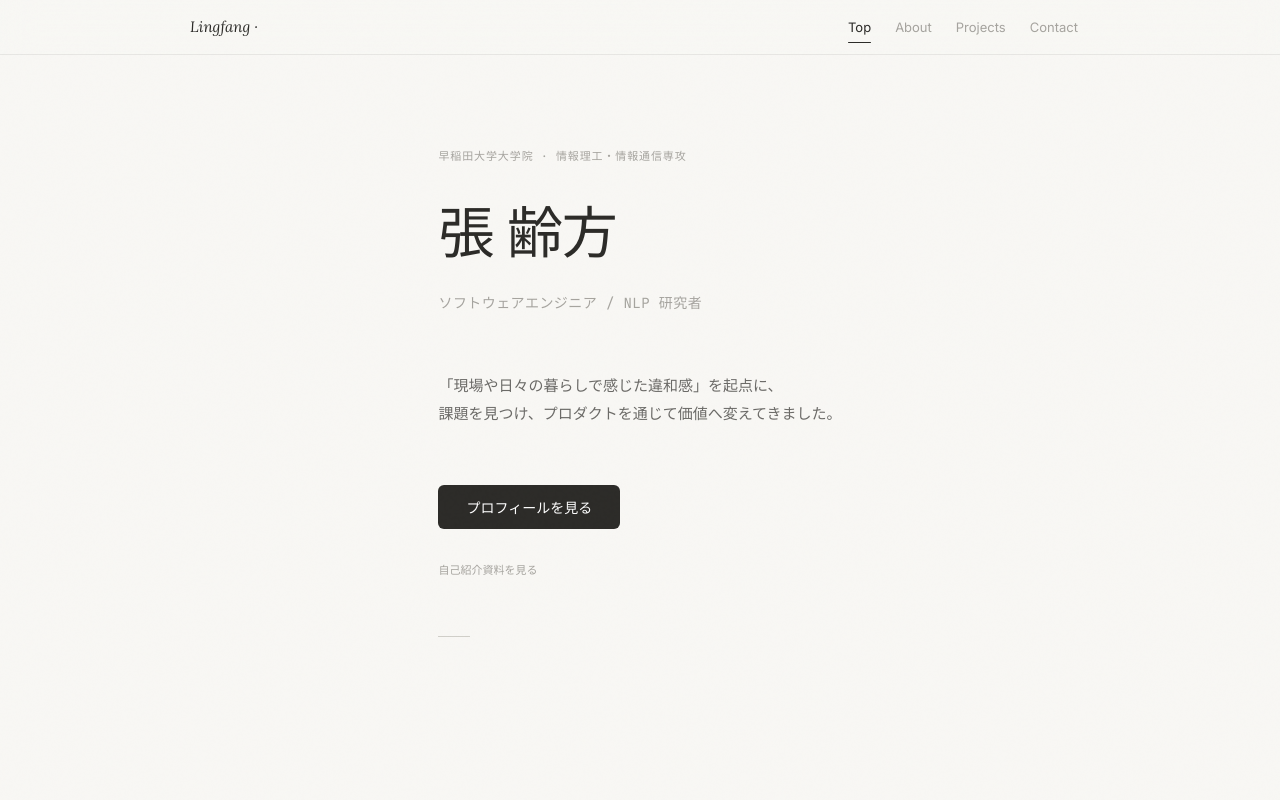
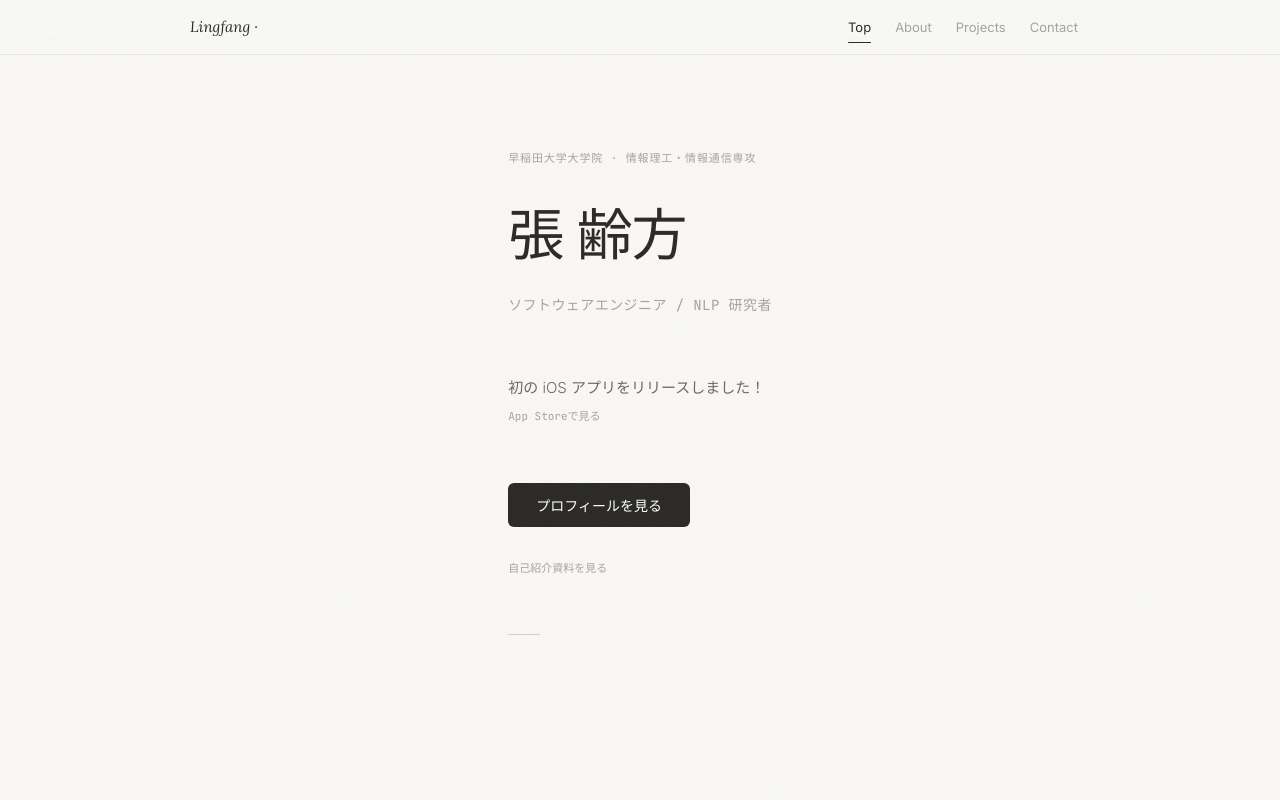
Before and after one commit to mamezlf/portfolio, a React (Vite) app: page / in a window 1280 px wide. Shown: the top 800 px of the page. Built offline with nearby package versions, Linux system fonts and the light colour scheme.

Commit message:
URIAGE release

```diff
--- a/src/components/organisms/Projects/Projects.module.css
+++ b/src/components/organisms/Projects/Projects.module.css
@@ -58,6 +58,20 @@
   opacity: 0.82;
 }
 
+.projectLinks {
+  display: flex;
+  flex-direction: column;
+  align-items: flex-start;
+  gap: var(--spacing-sm);
+  margin-top: var(--spacing-md);
+  margin-bottom: var(--spacing-lg);
+}
+
+.projectLinks :global(a) {
+  margin-top: 0;
+  margin-bottom: 0;
+}
+
 .footer {
   padding-top: var(--spacing-2xl);
   margin-top: var(--spacing-sm);
--- a/src/components/organisms/Projects/Projects.tsx
+++ b/src/components/organisms/Projects/Projects.tsx
@@ -81,10 +81,25 @@ const Projects: React.FC = () => {
                 </div>
               )}
 
-              {project.link && (
-                <ExternalLink href={project.link} className="project-link">
-                  {project.linkLabel || projectsContent.defaultLinkLabel} →
-                </ExternalLink>
+              {(project.appStoreLink || project.link) && (
+                <div className={styles.projectLinks}>
+                  {project.appStoreLink && (
+                    <ExternalLink
+                      href={project.appStoreLink}
+                      className={`project-link ${styles.projectLinkItem}`}
+                    >
+                      {project.appStoreLinkLabel || "App Storeで見る"} →
+                    </ExternalLink>
+                  )}
+                  {project.link && (
+                    <ExternalLink
+                      href={project.link}
+                      className={`project-link ${styles.projectLinkItem}`}
+                    >
+                      {project.linkLabel || projectsContent.defaultLinkLabel} →
+                    </ExternalLink>
+                  )}
+                </div>
               )}
             </ExpandableCard>
           ))}
--- a/src/components/organisms/Welcome/Welcome.module.css
+++ b/src/components/organisms/Welcome/Welcome.module.css
@@ -51,6 +51,16 @@
   max-width: 520px;
 }
 
+.appStoreLink {
+  display: block;
+  font-family: var(--font-mono);
+  font-size: 11px;
+  color: var(--text-muted);
+  margin-top: var(--spacing-xs);
+  width: fit-content;
+  overflow-wrap: anywhere;
+}
+
 .actions {
   margin-bottom: var(--spacing-xl);
   animation: fadeUp 0.9s var(--ease) 0.56s both;
@@ -87,4 +97,5 @@
   .title {
     font-size: clamp(28px, 8vw, 40px);
   }
+
 }
--- a/src/components/organisms/Welcome/Welcome.tsx
+++ b/src/components/organisms/Welcome/Welcome.tsx
@@ -35,9 +35,21 @@ const Welcome: React.FC = () => {
 
           {/* Plan 05: Philosophy — inline paragraph, not a card box */}
           <p className={styles.philosophy}>
-            {welcomeContent.philosophyLines[0]}
-            <br />
-            {welcomeContent.philosophyLines[1]}
+            {welcomeContent.philosophyLines.map((line) => (
+              <React.Fragment key={line}>
+                <span>{line}</span>
+                {line === welcomeContent.philosophyLines[0] && (
+                  <>
+                    <ExternalLink
+                      href={welcomeContent.appStoreLink}
+                      className={`research-doc-link ${styles.appStoreLink}`}
+                    >
+                      App Storeで見る
+                    </ExternalLink>
+                  </>
+                )}
+              </React.Fragment>
+            ))}
           </p>
 
           {/* Plan 06: Single CTA */}
--- a/src/content/portfolioContent.ts
+++ b/src/content/portfolioContent.ts
@@ -8,6 +8,8 @@ export interface ProjectContent {
   tagline: string;
   story: string;
   tags: string[];
+  appStoreLink?: string;
+  appStoreLinkLabel?: string;
   link?: string;
   linkLabel?: string;
   images?: string[];
@@ -28,10 +30,8 @@ export const welcomeContent = {
   eyebrow: "早稲田大学大学院 · 情報理工・情報通信専攻",
   titleLines: ["張 齢方"],
   role: "ソフトウェアエンジニア / NLP 研究者",
-  philosophyLines: [
-    "「現場や日々の暮らしで感じた違和感」を起点に、",
-    "課題を見つけ、プロダクトを通じて価値へ変えてきました。",
-  ],
+  philosophyLines: ["初の iOS アプリをリリースしました！"],
+  appStoreLink: "https://apps.apple.com/app/uriage/id6811047211",
   cta: "プロフィールを見る",
 };
 
@@ -44,7 +44,8 @@ export const aboutContent = {
   role: "Software Engineer / NLP Researcher",
   paragraphs: [
     "早稲田大学大学院で自然言語処理・多言語モデルの研究をしながら、エンジニアとしてプロダクト開発や日本のIT企業での新規事業開発に携わっています。",
-    "「現場や日々の暮らしで感じた違和感」を、そのまま課題として持ち込みます。チームの一員として、社会に暮らす人間として、身の回りの小さな不便や摩擦に気がつきます。気になったことは放置できず、自分にできることを考え、思い浮かんだことを行動に移し、試行錯誤を繰り返しながら形にしていきます。",
+    "「現場や日々の暮らしで感じた違和感」を、そのまま課題として持ち込みます。チームの一員として、社会に暮らす人間として、身の回りの小さな不便や摩擦に気がつき、行動に移し、試行錯誤を繰り返しながら形にしていきます。",
+    "その結果、できたのが、App Store で公開済みのメルカリ売上管理アプリ URIAGE です。",
     "作ったものが価値を生み出す瞬間が、一番のやりがいです。",
   ],
   infoRows: [
@@ -90,8 +91,10 @@ export const projectsContent = {
       name: "URIAGE",
       tagline: "個人フリマ販売者の収支管理を、アプリで一元化",
       story:
-        "私はハンドメイドが趣味で、作った作品をフリマアプリで販売している中で、売上から送料・梱包材・仕入れ原価を差し引いた実利益を把握しにくいという課題を感じ、AIを活用して売上管理アプリ URIAGE を企画・開発した。要件定義から設計・実装・運用まで一貫して行い、商品価格・送料・販売手数料・梱包費などを一元管理できるようにした。また、商品URLから商品情報を自動取得する機能を実装し、ユーザーが手入力する負担を減らせるよう工夫した。現在は自分のスマホで実際に運用しながら改善を重ね、売上管理を大きく効率化できている。今は App Store で公開する準備を進めている。",
+        "私はハンドメイドが趣味で、作った作品をフリマアプリで販売している中で、売上から送料・梱包材・仕入れ原価を差し引いた実利益を把握しにくいという課題を感じ、AI を活用して売上管理アプリ URIAGE を企画・開発した。要件定義から設計・実装・運用まで一貫して行い、商品価格・送料・販売手数料・梱包費などを一元管理できるようにした。また、商品URLから商品情報を自動取得する機能を実装し、ユーザーが手入力する負担を減らせるよう工夫した。現在は自分のスマホで実際に運用しながら改善を重ね、売上管理を大きく効率化できている。今は App Store で公開する準備を進めている。",
       tags: ["Swift", "SwiftUI", "SwiftData", "iOS"],
+      appStoreLink: "https://apps.apple.com/app/uriage/id6811047211",
+      appStoreLinkLabel: "App Storeで見る",
       link: "https://note.com/mamezlf/n/n775888ddc071",
       linkLabel: "note 記事を読む",
       images: [
```
Also changed, not shown: 1 other file (tests, documents, lock files or other folders).
